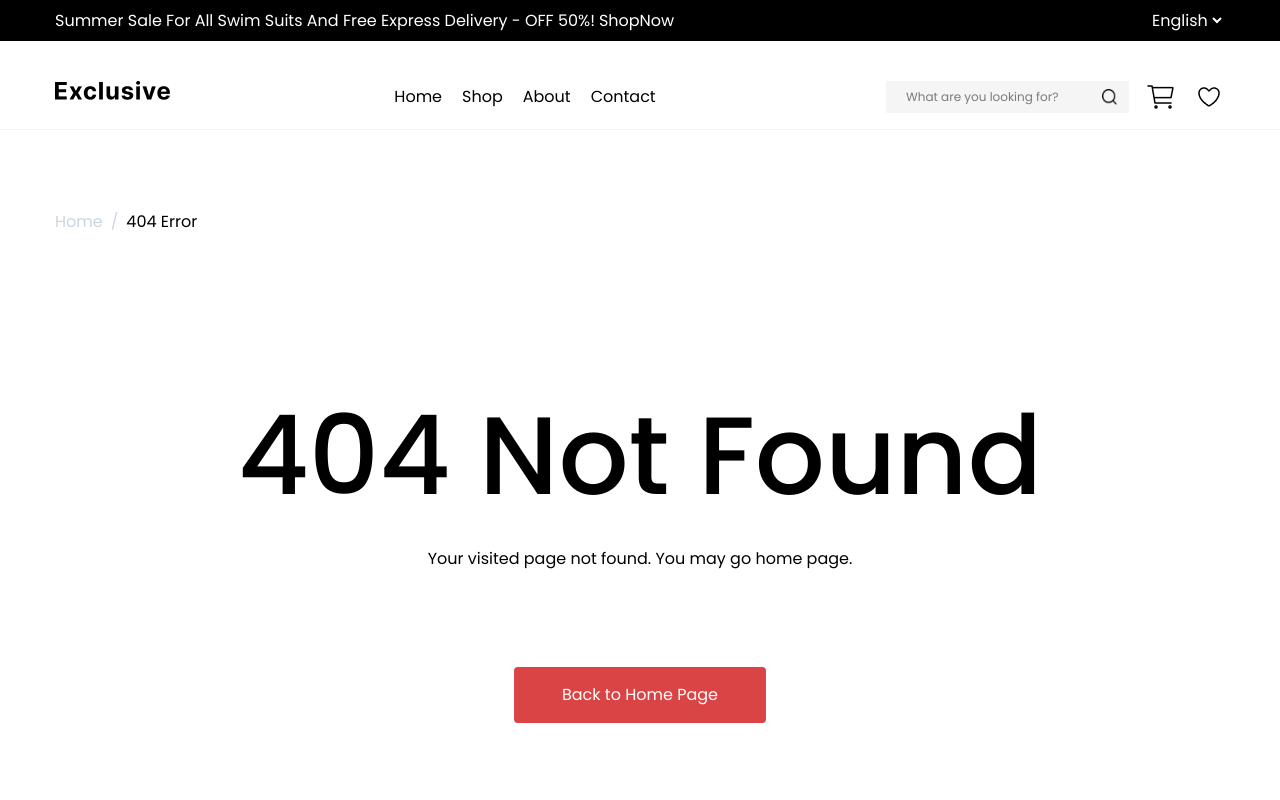
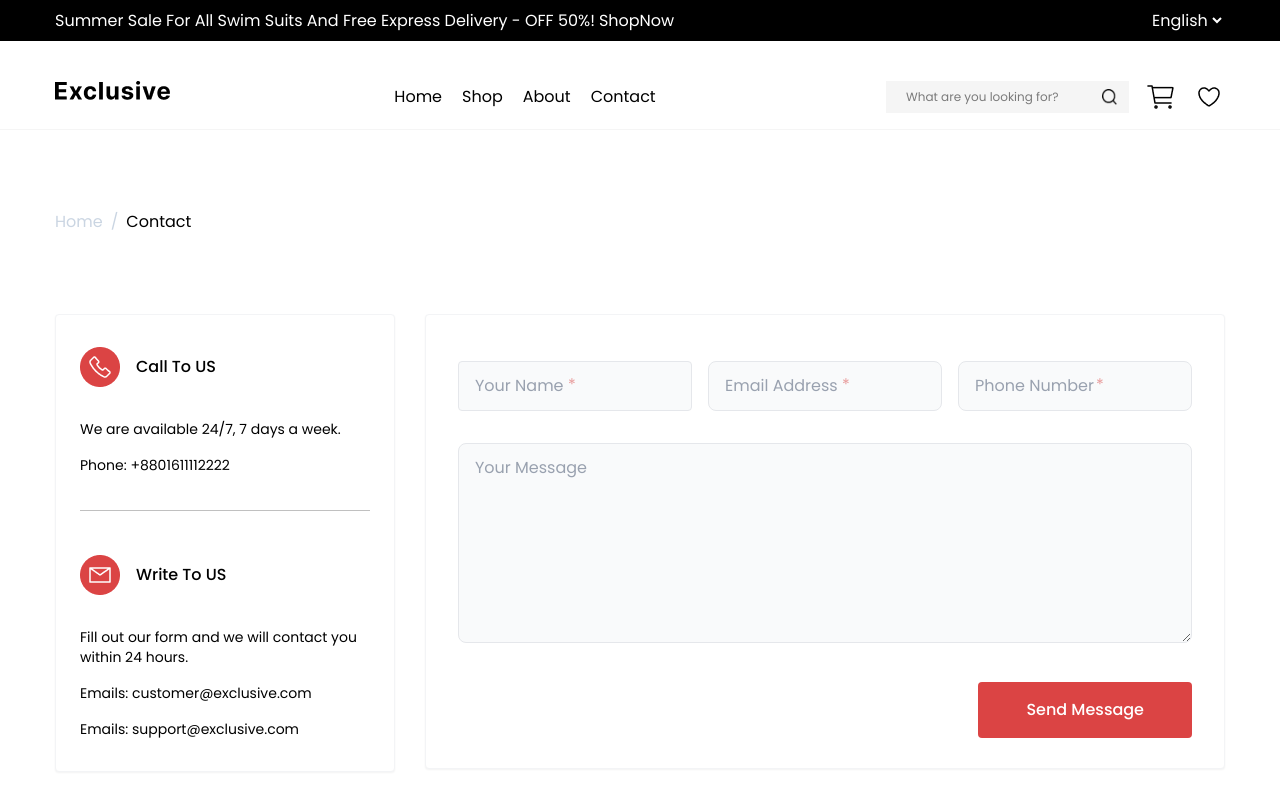
Before and after one commit to Riyadulislamratul/E-commerce, a React (Vite) app: page /contact in a window 1280 px wide. Shown: the top 800 px of the page. Built offline with nearby package versions, Linux system fonts and the light colour scheme.

Commit message:
Contact page added

```diff
--- a/src/App.jsx
+++ b/src/App.jsx
@@ -7,6 +7,7 @@ import LoginPage from './pages/LoginPage'
 import SignupPage from './pages/SignupPage'
 import NotFoundPage from './pages/NotFoundPage'
 import AboutPage from './pages/AboutPage';
+import ContactPage from './pages/ContactPage';
 
 const router = createBrowserRouter([
   {
@@ -33,6 +34,9 @@ const router = createBrowserRouter([
         path: "/about",
         element: <AboutPage />,
       },
+      {path: "/contact",
+      element: <ContactPage />
+      },
     ]
   },
 ]);
--- a/src/components/AboutPage/OurStory.jsx
+++ b/src/components/AboutPage/OurStory.jsx
@@ -18,12 +18,12 @@ const OurStory = () => {
             About
           </Link>
         </div>
-        <div className="pt-10.5 grid grid-cols-[525px_705px] gap-18.75">
-          <div>
-            <h1 className="text-[54px] font-semibold text-black pb-10">
+        <div className="pt-10.5 grid grid-cols-1 lg:grid-cols-[525px_705px] gap-8 lg:gap-18.75">
+          <div className="order-2 lg:order-1">
+            <h1 className="text-[36px] lg:text-[54px] font-semibold text-black pb-4 lg:pb-10">
               Our Story
             </h1>
-            <p className="text-base font-normal pb-6 text-black leading-6.5">
+            <p className="text-base font-normal pb-4 lg:pb-6 text-black leading-6.5">
               Launced in 2015, Exclusive is South Asia’s premier online shopping
               makterplace with an active presense in Bangladesh. Supported by
               wide range of tailored marketing, data and service solutions,
@@ -33,10 +33,11 @@ const OurStory = () => {
             <p className="text-base font-normal text-black leading-6.5">
                 Exclusive has more than 1 Million products to offer, growing at a very fast. Exclusive offers a diverse assotment in categories ranging  from consumer.
             </p>
-            <img src={ShoppingbagIcon} alt="" />
+            <div className="mt-4 lg:mt-0">
+            </div>
           </div>
-          <div>
-            <img src={OurStoryImg} alt="Our Story" className="w-full" />
+          <div className="order-1 lg:order-2">
+            <img src={OurStoryImg} alt="Our Story" className="w-full h-auto" />
           </div>
         </div>
 
--- /dev/null
+++ b/src/components/ContactPage/ContactForm.jsx
@@ -0,0 +1,53 @@
+import React from "react";
+
+const ContactForm = () => {
+  return (
+    <div className="bg-white rounded-sm shadow-xs border border-gray-100 ">
+      <form className="py-11.5 px-8">
+        <div className="grid grid-cols-1 md:grid-cols-2 lg:grid-cols-3 gap-4">
+          <div className="relative">
+            <input
+              type="text"
+              placeholder="Your Name"
+              className="w-full px-4 py-3 rounded-sm border border-gray-200 bg-gray-50 placeholder-gray-400 focus:outline-none"
+            />
+            <span className="text-[#E89C9C] absolute top-3 left-27.5">*</span>
+          </div>
+          <div className="relative">
+            <input
+              type="email"
+              placeholder="Email Address"
+              className="w-full px-4 py-3 rounded-lg border border-gray-200 bg-gray-50 placeholder-gray-400 focus:outline-none"
+            />
+            <span className="text-[#E89C9C] absolute top-3 left-33.5">*</span>
+          </div>
+          <div className="relative">
+            <input
+              type="tel"
+              placeholder="Phone Number"
+              className="w-full px-4 py-3 rounded-lg border border-gray-200 bg-gray-50 placeholder-gray-400 focus:outline-none"
+            />
+            <span className="text-[#E89C9C] absolute top-3 left-34.5">*</span>
+          </div>
+        </div>
+        <div className=" mt-8">
+          <textarea
+            placeholder="Your Message"
+            rows="5"
+            className="w-full pl-4 pt-3 pb-16.5 rounded-lg border border-gray-200 bg-gray-50 placeholder-gray-400 focus:outline-none "
+          ></textarea>
+        </div>
+        <div className="relative pt-8 pb-10">
+        <button
+          type="submit"
+          className=" bg-secondary hover:bg-red-600 text-white font-medium py-4 px-12 rounded-sm transition-colors duration-200 absolute right-0 cursor-pointer"
+        >
+          Send Message
+        </button>
+        </div>
+      </form>
+    </div>
+  );
+};
+
+export default ContactForm;
--- /dev/null
+++ b/src/pages/ContactPage.jsx
@@ -0,0 +1,65 @@
+import React from "react";
+import Section from "../components/Section";
+import Container from "../components/Container";
+import ContactForm from "../components/ContactPage/ContactForm";
+import { Link } from "react-router";
+import Phone from "../assets/icons/phone.png";
+import Mail from "../assets/icons/mail.png";
+
+const ContactPage = () => {
+  return (
+    <Section className="pb-35">
+      <Container>
+        <div className="flex items-center gap-2 justify-start pb-20">
+          <Link to="/" className="text-slate-300">
+            Home
+          </Link>
+          <span className="text-slate-300">/</span>
+          <Link to="/contact" className="text-800">
+            Contact
+          </Link>
+        </div>
+        <div className="grid grid-cols-1 md:grid-cols-[340px_800px] gap-7.5 mb-12">
+          <div className="bg-white rounded-sm shadow-xs border border-gray-100 ">
+            <div className="px-6 py-8 flex flex-col gap-20">
+              <div className="relative">
+                <div className="flex items-center gap-4 pb-8">
+                  <img src={Phone} alt="Phone" className="size-10" />
+                  <h3 className="text-[16px] font-medium">Call To US</h3>
+                </div>
+
+                <p className="text-sm ledaing-5.25">
+                  We are available 24/7, 7 days a week.
+                </p>
+                <p className="text-sm ledaing-5.25 pt-4 after:absolute after:w-full after:h-px after:bg-[#C0C0C0] after:-bottom-9 after:left-0  after:z-10">
+                  Phone: +8801611112222
+                </p>
+              </div>
+              <div>
+                <div className="flex items-center gap-4 pb-8">
+                  <img src={Mail} alt="Phone" className="size-10" />
+                  <h3 className="text-[16px] font-medium">Write To US</h3>
+                </div>
+
+                <p className="text-sm ledaing-5.25">
+                 Fill out our form and we will contact you within 24 hours.
+                </p>
+                <p className="text-sm ledaing-5.25 pt-4">
+                 Emails: customer@exclusive.com
+                </p>
+                <p className="text-sm ledaing-5.25 pt-4">
+                 Emails: support@exclusive.com
+                </p>
+              </div>
+            </div>
+          </div>
+          <div>
+            <ContactForm />
+          </div>
+        </div>
+      </Container>
+    </Section>
+  );
+};
+
+export default ContactPage;
```
Also changed, not shown: src/assets/icons/mail.png (added), src/assets/icons/phone.png (added).
